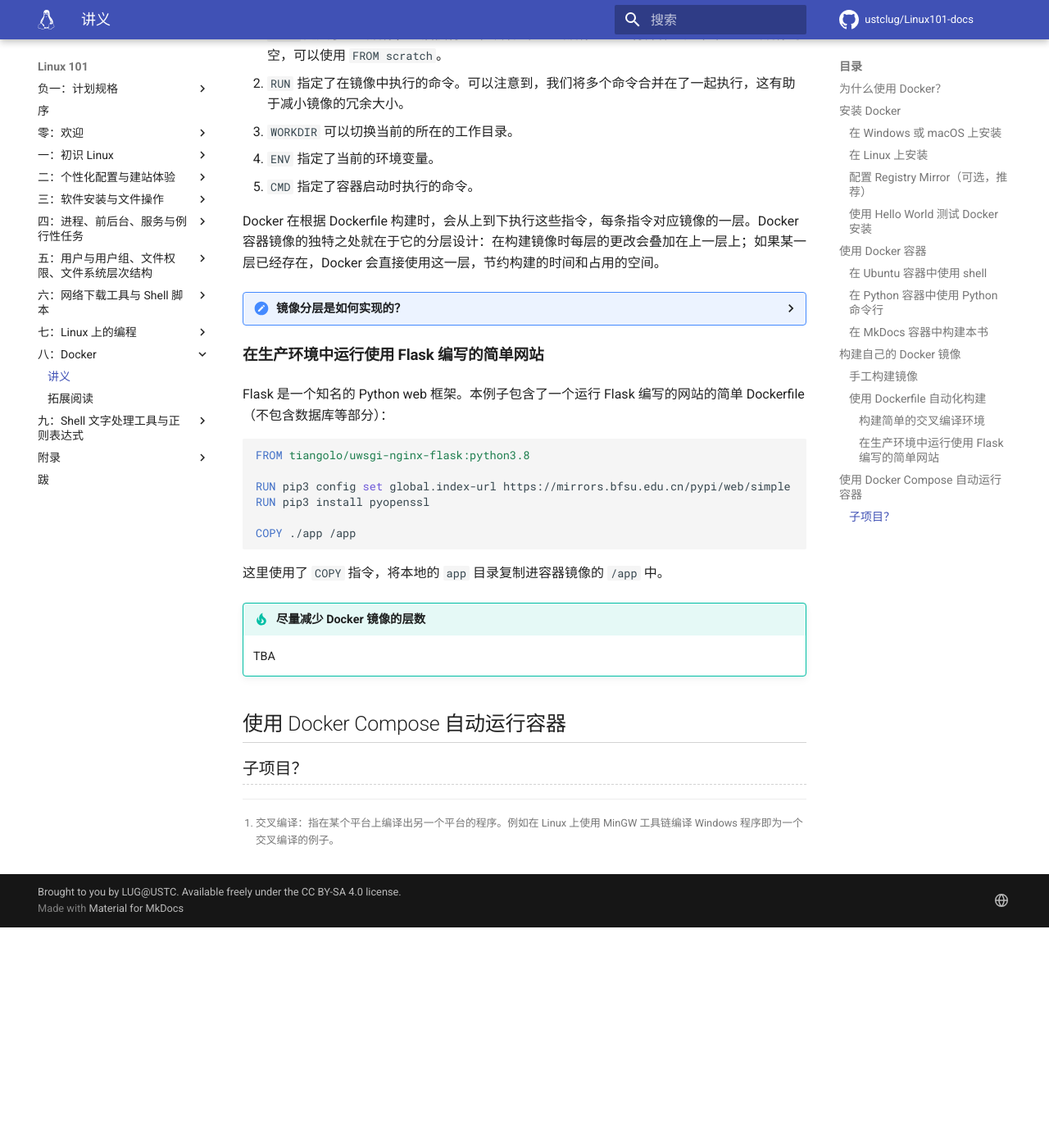
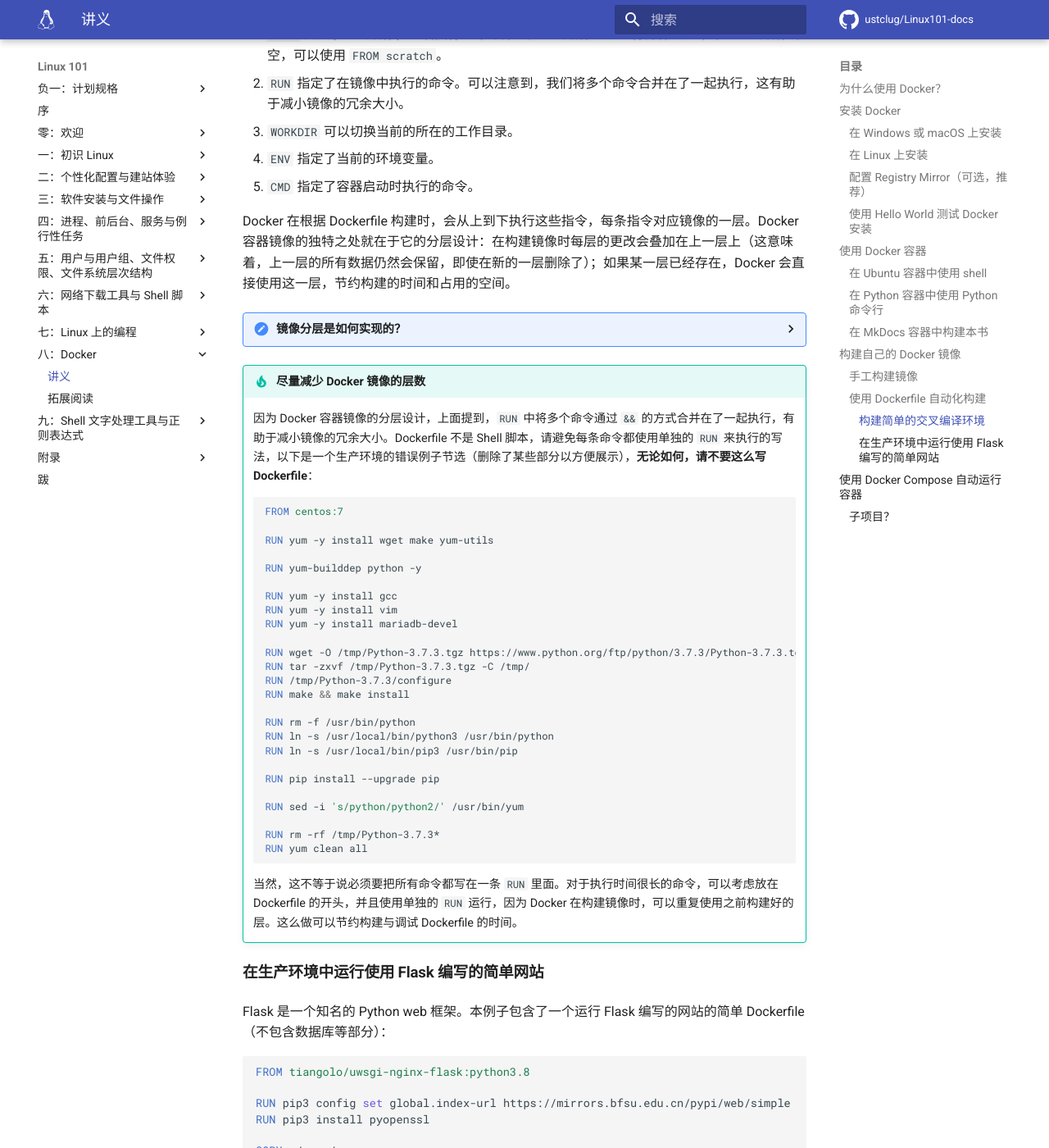
Before and after one commit to ustclug/Linux101-docs, an MkDocs documentation site: the page built from docs/Ch08/index.md, in a window 1280 px wide and 1400 px high, scrolled down 6987 px. Shown: the whole window at 82% size. Built offline with MkDocs 1.6.1 and Material for MkDocs 9.7.7, drawn with Linux system fonts in a browser that asks for light colours; comment, search, counter and statistics services are not loaded; before the commit the page ends 8118 px from its top, so only the background shows below that; some of the changed text lies outside the part shown.

Commit message:
Ch08: add some tips

````diff
--- a/docs/Ch08/index.md
+++ b/docs/Ch08/index.md
@@ -203,7 +203,7 @@
 
 `docker commit` 命令可以从当前运行的容器新建镜像。以下是一个简单的例子：
 
-```shell
+```console
 $ sudo docker run -it ubuntu
 root@82d245a5a4a1:/# apt update && apt install curl
 （输出省略）
@@ -228,9 +228,9 @@
 
 Dockerfile 是构建 Docker 镜像的标准格式，下面会举一些例子。我们会基于这些例子简单介绍 Dockerfile 的语法。
 
-#### 构建简单的交叉编译[^1]环境 {#cross-compile-example}
+#### 构建简单的交叉编译环境 {#cross-compile-example}
 
-这个例子尝试使用 Debian 仓库中的 RISC-V 交叉编译工具链与 QEMU 模拟器构建一个简单的用于交叉编译的环境。
+这个例子尝试使用 Debian 仓库中的 RISC-V 交叉编译[^1]工具链与 QEMU 模拟器构建一个简单的用于交叉编译的环境。
 
 ```Dockerfile
 FROM debian:buster-slim
@@ -250,7 +250,7 @@
 
 通过使用 `docker build`，我们可以构建出镜像。
 
-```shell
+```console
 sudo docker build -t riscv-cross:example .
 ```
 
@@ -273,11 +273,45 @@
 4. `ENV` 指定了当前的环境变量。
 5. `CMD` 指定了容器启动时执行的命令。
 
-Docker 在根据 Dockerfile 构建时，会从上到下执行这些指令，每条指令对应镜像的一层。Docker 容器镜像的独特之处就在于它的分层设计：在构建镜像时每层的更改会叠加在上一层上；如果某一层已经存在，Docker 会直接使用这一层，节约构建的时间和占用的空间。
+Docker 在根据 Dockerfile 构建时，会从上到下执行这些指令，每条指令对应镜像的一层。Docker 容器镜像的独特之处就在于它的分层设计：在构建镜像时每层的更改会叠加在上一层上（这意味着，上一层的所有数据仍然会保留，即使在新的一层删除了）；如果某一层已经存在，Docker 会直接使用这一层，节约构建的时间和占用的空间。
 
 ??? tips "镜像分层是如何实现的？"
 
     Docker 默认使用 OverlayFS 存储镜像。Overlay 文件系统允许用户将一个目录挂在另一个只读的目录上，所有修改都记录在可写的上层上。这种特性在 Linux LiveCD 中非常有用：可以将只读的 LiveCD 和硬盘上的目录使用 Overlay 文件系统挂载在一起，然后所有的修改都可以存储在硬盘上。
+
+!!! tip "尽量减少 Docker 镜像的层数"
+
+    因为 Docker 容器镜像的分层设计，上面提到，`RUN` 中将多个命令通过 `&&` 的方式合并在了一起执行，有助于减小镜像的冗余大小。Dockerfile 不是 Shell 脚本，请避免每条命令都使用单独的 `RUN` 来执行的写法，以下是一个生产环境的错误例子节选（删除了某些部分以方便展示），**无论如何，请不要这么写 Dockerfile**：
+
+    ```Dockerfile
+    FROM centos:7
+
+    RUN yum -y install wget make yum-utils
+
+    RUN yum-builddep python -y
+
+    RUN yum -y install gcc
+    RUN yum -y install vim
+    RUN yum -y install mariadb-devel
+
+    RUN wget -O /tmp/Python-3.7.3.tgz https://www.python.org/ftp/python/3.7.3/Python-3.7.3.tgz
+    RUN tar -zxvf /tmp/Python-3.7.3.tgz -C /tmp/
+    RUN /tmp/Python-3.7.3/configure
+    RUN make && make install
+
+    RUN rm -f /usr/bin/python
+    RUN ln -s /usr/local/bin/python3 /usr/bin/python
+    RUN ln -s /usr/local/bin/pip3 /usr/bin/pip
+
+    RUN pip install --upgrade pip
+
+    RUN sed -i 's/python/python2/' /usr/bin/yum
+
+    RUN rm -rf /tmp/Python-3.7.3*
+    RUN yum clean all
+    ```
+
+    当然，这不等于说必须要把所有命令都写在一条 `RUN` 里面。对于执行时间很长的命令，可以考虑放在 Dockerfile 的开头，并且使用单独的 `RUN` 运行，因为 Docker 在构建镜像时，可以重复使用之前构建好的层。这么做可以节约构建与调试 Dockerfile 的时间。
 
 #### 在生产环境中运行使用 Flask 编写的简单网站 {#flask-production-example}
 
@@ -294,11 +328,9 @@
 
 这里使用了 `COPY` 指令，将本地的 `app` 目录复制进容器镜像的 `/app` 中。
 
-!!! tip "尽量减少 Docker 镜像的层数"
+## 使用 Docker Compose 自动运行容器 {#docker-compose}
 
-    TBA
-
-## 使用 Docker Compose 自动运行容器 {#docker-compose}
+Docker Compose 是一个方便的小型容器编排工具。
 
 ### 子项目？
 
````
